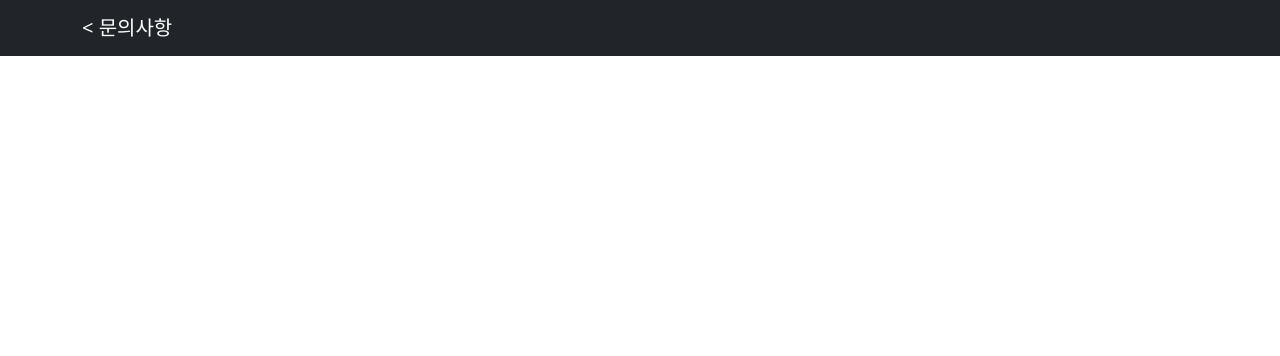
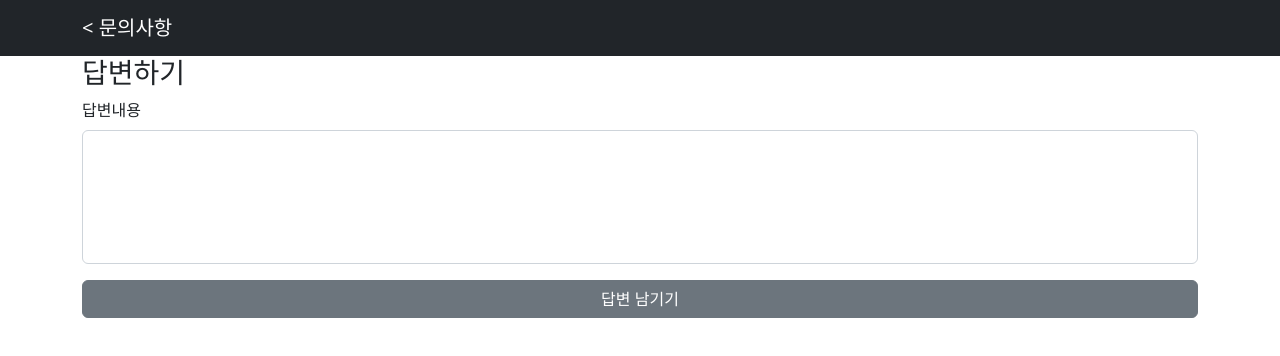
Before and after one commit to HJK9810/BoardProject-React, a React (Create React App) app: page /addAnswer/1 in a window 1280 px wide. Before the commit this address had no page. Shown: the top 356 px of the page. Built offline with nearby package versions, Linux system fonts and the light colour scheme.

Commit message:
add answer

```diff
--- a/src/App.jsx
+++ b/src/App.jsx
@@ -1,9 +1,9 @@
 import {BrowserRouter, Routes, Route} from "react-router-dom";
+import AddAnswer from "./answer/add.answer";
 import "./App.scss";
 import Layout from "./layout/Layout";
 import Add from "./screen/add.screen";
 import Baord from "./screen/board.screen";
-import Main from "./screen/board.screen";
 import ViewOne from "./screen/view.screen";
 
 function App() {
@@ -16,6 +16,7 @@ function App() {
             <Route path="/board" element={<Baord />}></Route>
             <Route path="/add" element={<Add />}></Route>
             <Route path="/viewOne/:id" element={<ViewOne />}></Route>
+            <Route path="/addAnswer/:id" element={<AddAnswer />}></Route>
           </Routes>
         </Layout>
       </BrowserRouter>
--- /dev/null
+++ b/src/answer/add.answer.jsx
@@ -0,0 +1,34 @@
+import {useState} from "react";
+import {Container, Form} from "react-bootstrap";
+import {useNavigate, useParams} from "react-router-dom";
+import BoardService from "../service/BoardService";
+
+function AddAnswer() {
+  const [contents, setContents] = useState("");
+  const navigate = useNavigate();
+  const {id} = useParams();
+
+  const submit = async (e) => {
+    e.preventDefault();
+
+    await BoardService.addAnswer(id, {contents: contents});
+    navigate(`/viewOne/${id}`);
+  };
+
+  return (
+    <Container>
+      <h3>답변하기</h3>
+      <Form>
+        <Form.Group>
+          <Form.Label>답변내용</Form.Label>
+          <Form.Control as="textarea" rows={5} style={{resize: "none"}} onChange={(e) => setContents(e.target.value)} />
+        </Form.Group>
+      </Form>
+      <button className="btn btn-secondary mt-3" style={{width: 100 + "%"}} onClick={submit}>
+        답변 남기기
+      </button>
+    </Container>
+  );
+}
+
+export default AddAnswer;
--- a/src/screen/add.screen.jsx
+++ b/src/screen/add.screen.jsx
@@ -11,7 +11,6 @@ function Add() {
 
   const submit = async (e) => {
     e.preventDefault();
-    console.log(files);
 
     const formData = new FormData();
 
@@ -20,9 +19,7 @@ function Add() {
 
     Object.values(files).map((file) => formData.append("images", file));
 
-    console.log("formData save");
     await BoardService.addItem(formData);
-    console.log("save clear");
     navigate("/board");
   };
 
--- a/src/screen/view.screen.jsx
+++ b/src/screen/view.screen.jsx
@@ -2,7 +2,7 @@ import {useEffect, useState} from "react";
 import {Container} from "react-bootstrap";
 import BoardService from "../service/BoardService";
 import Moment from "react-moment";
-import {useParams} from "react-router-dom";
+import {useNavigate, useParams} from "react-router-dom";
 import Answer from "./answer.screen";
 
 function ViewOne() {
@@ -10,6 +10,7 @@ function ViewOne() {
   const [image, setImage] = useState([]);
   const [show, setShow] = useState("none");
   const {id} = useParams();
+  const navigate = useNavigate();
 
   const fileDir = "http://localhost:8080/image/";
 
@@ -39,6 +40,9 @@ function ViewOne() {
       <div style={{display: show}}>
         <Answer answers={post.answers} />
       </div>
+      <button className="btn btn-secondary" style={{width: 100 + "%"}} onClick={(e) => navigate(`/addAnswer/${id}`)}>
+        답변하기
+      </button>
     </Container>
   );
 }
--- a/src/service/BoardService.js
+++ b/src/service/BoardService.js
@@ -24,6 +24,10 @@ class BoardService {
   async addItem(form) {
     return await Axios.post("/question/add", form, formHeader);
   }
+
+  async addAnswer(id = 1, form = {}) {
+    return await Axios.post(`/answer/add/${id}`, form, jsonHeader);
+  }
 }
 
 export default new BoardService();
```
